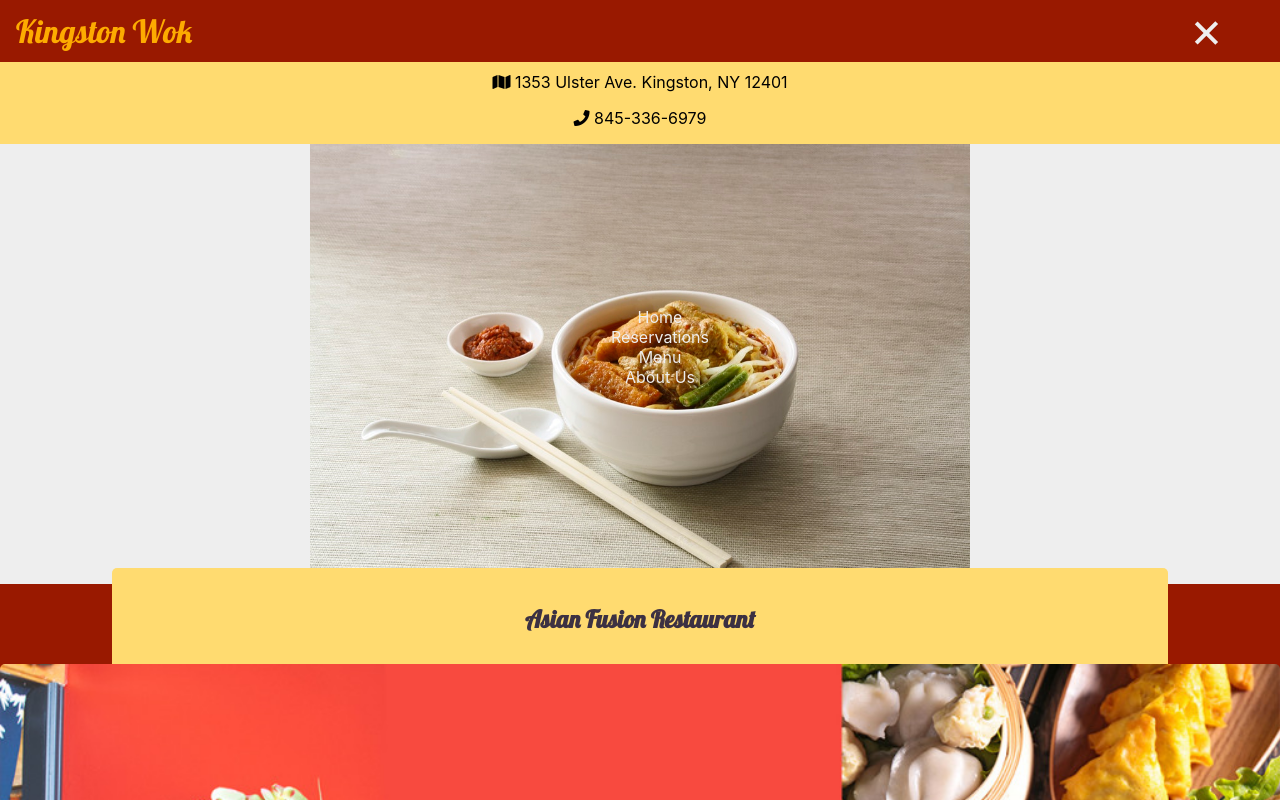
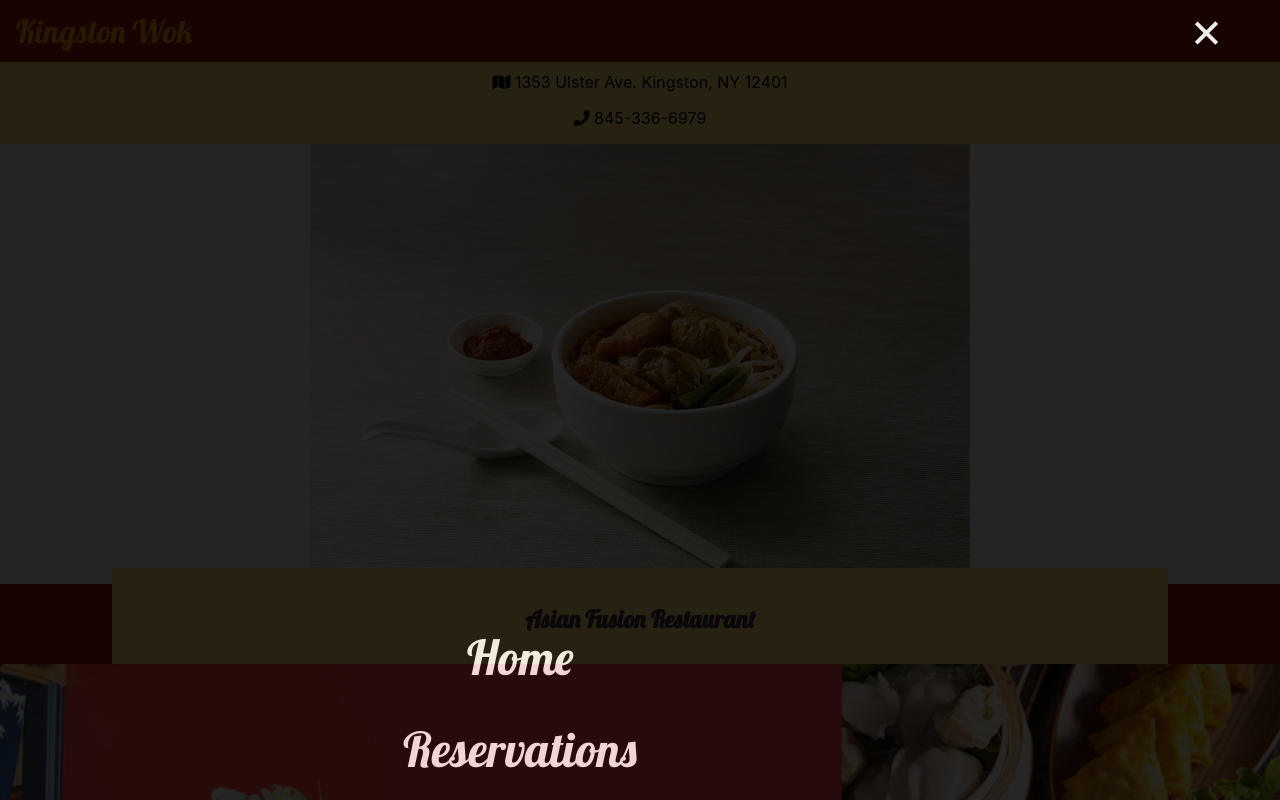
Before and after one commit to ZenkaiDeveloper/Kingston-Wok-React, a React (Create React App) app: page / in a window 1280 px wide. Both pictures are taken after a click on the element 1224 px from the left and 34 px from the top of the page. Shown: the top 800 px of the page. Built offline with nearby package versions, Linux system fonts and the light colour scheme.

Commit message:
that menu tho

```diff
--- a/src/components/Header.js
+++ b/src/components/Header.js
@@ -12,11 +12,17 @@ class Header extends React.Component{
     this.setState({
       burgerClicked: !this.state.burgerClicked
     }, ()=>{
-      setTimeout(()=>{
+      if (this.state.showMenu) {
         this.setState({
-          showMenu:!this.state.showMenu
+          showMenu: false
         })
-      }, 1000)
+      }else{
+        setTimeout(()=>{
+          this.setState({
+            showMenu:!this.state.showMenu
+          })
+        }, 600)
+      }
     })
   }
 
--- a/src/components/SideMenu.js
+++ b/src/components/SideMenu.js
@@ -2,14 +2,12 @@ import React, { Component } from 'react';
 import '../styles/SideMenu.css'
 
 class SideMenu extends Component{
-  state={
-    listStyles: "nav-list"
-  }
+
 
   render(){
     return(
       <div>
-        <ul className={this.state.listStyles}>
+        <ul className="nav-list">
           <li className="list-item">Home</li>
           <li className="list-item">Reservations</li>
           <li className="list-item">Menu</li>
--- a/src/styles/Header.css
+++ b/src/styles/Header.css
@@ -6,15 +6,6 @@ header{
   background: #991900;
   position: fixed;
 }
-
-.overlay{
-		width:100%;
-		height: 100%;
-		background-color: rgba(0,0,0,0.8);
-		overflow: none;
-		position: fixed;
-    display: none;
-	}
 
 .display-block{
   display: block;
@@ -41,6 +32,8 @@ header{
 #burger{
   pointer: cursor;
   display:block;
+  position: relative;
+  z-index: 5;
 }
 
 #burger div{
@@ -61,28 +54,28 @@ header{
 } */
 
 .animate-burger{
-  animation-duration:1s;
+  animation-duration:.75s;
   animation-name: circleBurger;
   animation-fill-mode: both;
   animation-iteration-count: 1;
 }
 
 .animate-burger-div-one{
-  animation-duration:1s;
+  animation-duration:.75s;
   animation-name: rotateFirst;
   animation-fill-mode: both;
   animation-iteration-count: 1;
 }
 
 .animate-burger-div-two{
-  animation-duration:1s;
+  animation-duration:.75s;
   animation-name: makeCircle;
   animation-fill-mode: both;
   animation-iteration-count: 1;
 }
 
 .animate-burger-div-three{
-  animation-duration:1s;
+  animation-duration:.75s;
   animation-name: rotateThird;
   animation-fill-mode: both;
   animation-iteration-count: 1;
--- a/src/styles/SideMenu.css
+++ b/src/styles/SideMenu.css
@@ -1,12 +1,37 @@
 .nav-list{
   color: #eee;
-  margin: 20% auto;
   text-align: center;
+  list-style-type: none;
+  font-size: 2rem;
+  height:100vh;
+  position: relative;
+  background-color: black;
+  opacity: .85;
+  margin-top:-8vh;
+  position: relative;
+  padding-top:50%;
+  animation-name: slideDown;
+  animation-duration: .8s;
 }
 
-.nav-list a{
+.list-item{
+  display: block;
+  width:75vw;
+  margin-bottom: 2rem;
   text-decoration: none;
   font-family: 'Lobster', cursive;
   color: inherit;
   font-size: 3rem;
 }
+
+@keyframes slideDown {
+  from{
+    margin-top:100%;
+    width:300%;
+  }
+
+  to {
+    margin-top:-8vh;
+    width:100%;
+  }
+}
```
